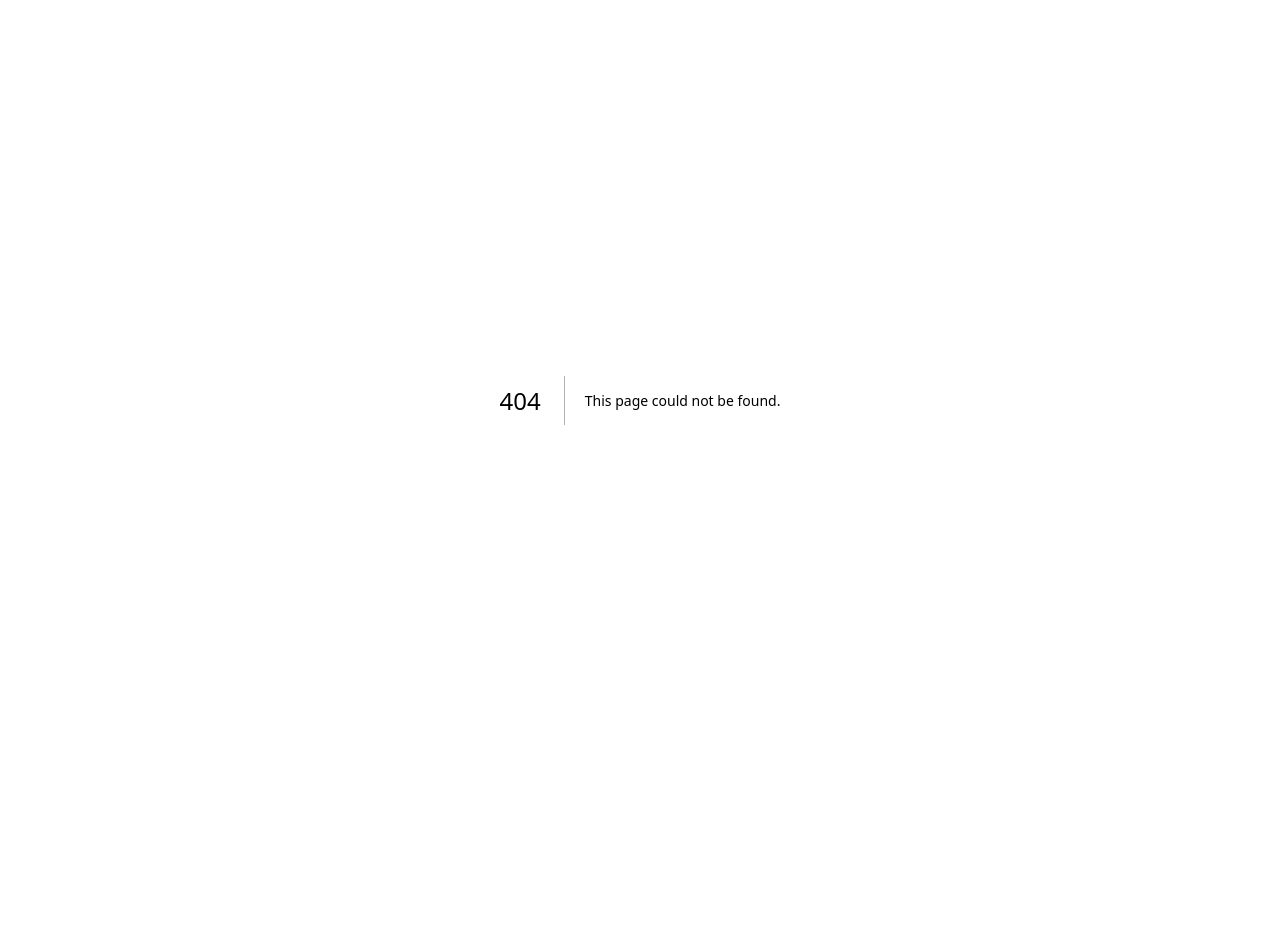
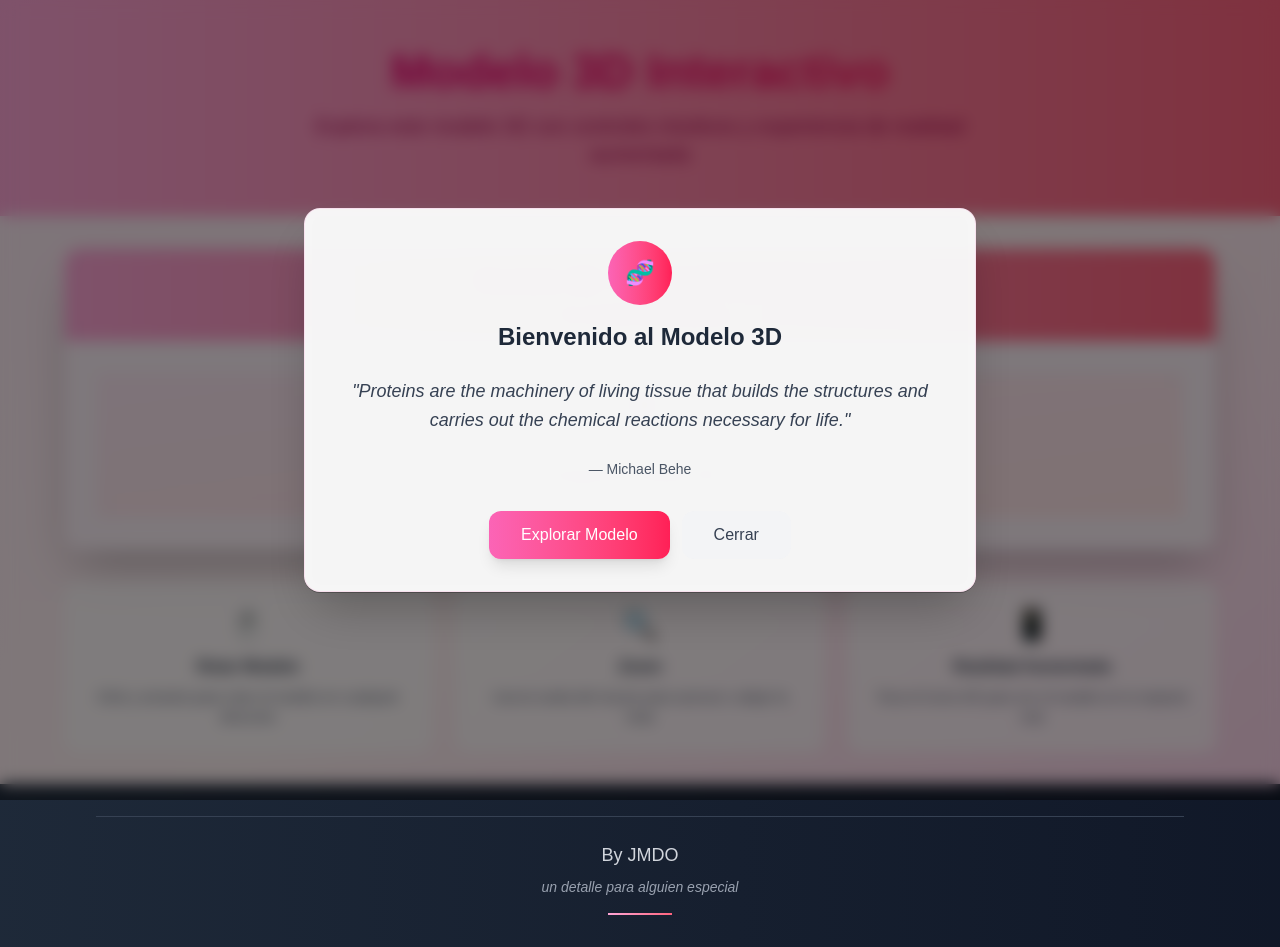
Before and after one commit to Devilleros/devilleros, a Next.js app: page /Nat in a window 1280 px wide. Before the commit this address had no page. Before the commit the page ends 800 px from the top, so only its background shows below. Built offline with nearby package versions, Linux system fonts and the light colour scheme.

Commit message:
15 de oct: modelo 3d primer test

```diff
--- /dev/null
+++ b/app/(contenido)/Nat/page.tsx
@@ -0,0 +1,171 @@
+'use client';
+
+import { useEffect, useState } from 'react';
+
+export default function NatPage() {
+  const [showModal, setShowModal] = useState(true);
+
+  useEffect(() => {
+    // Cargar el script de model-viewer dinámicamente
+    const script = document.createElement('script');
+    script.type = 'module';
+    script.src = 'https://unpkg.com/@google/model-viewer/dist/model-viewer.min.js';
+    document.head.appendChild(script);
+
+    return () => {
+      // Limpiar el script al desmontar el componente
+      const existingScript = document.querySelector('script[src*="model-viewer"]');
+      if (existingScript) {
+        document.head.removeChild(existingScript);
+      }
+    };
+  }, []);
+
+  const closeModal = () => {
+    setShowModal(false);
+  };
+
+  return (
+    <div className="min-h-screen bg-gradient-to-br from-pink-100 via-rose-50 to-pink-200 flex flex-col">
+      {/* Modal de bienvenida */}
+      {showModal && (
+        <div className="fixed inset-0 bg-black/50 backdrop-blur-sm flex items-center justify-center z-50 p-4">
+          <div className="bg-white/95 backdrop-blur-sm rounded-2xl shadow-2xl border border-pink-200/50 max-w-2xl w-full mx-4 transform transition-all duration-300 scale-100">
+            <div className="p-8 text-center">
+              <div className="mb-6">
+                <div className="w-16 h-16 bg-gradient-to-r from-pink-400 to-rose-500 rounded-full flex items-center justify-center mx-auto mb-4">
+                  <span className="text-2xl">🧬</span>
+                </div>
+                <h2 className="text-2xl font-bold text-gray-800 mb-4">
+                  Bienvenido al Modelo 3D
+                </h2>
+              </div>
+
+              <blockquote className="text-lg text-gray-700 italic leading-relaxed mb-6">
+                "Proteins are the machinery of living tissue that builds the structures and carries out the chemical reactions necessary for life."
+              </blockquote>
+
+              <p className="text-sm text-gray-600 mb-8">
+                — Michael Behe
+              </p>
+
+              <div className="flex flex-col sm:flex-row gap-3 justify-center">
+                <button
+                  onClick={closeModal}
+                  className="bg-gradient-to-r from-pink-400 to-rose-500 text-white px-8 py-3 rounded-xl font-medium hover:from-pink-500 hover:to-rose-600 transition-all duration-200 shadow-lg hover:shadow-xl"
+                >
+                  Explorar Modelo
+                </button>
+                <button
+                  onClick={closeModal}
+                  className="bg-gray-100 text-gray-700 px-8 py-3 rounded-xl font-medium hover:bg-gray-200 transition-all duration-200"
+                >
+                  Cerrar
+                </button>
+              </div>
+            </div>
+          </div>
+        </div>
+      )}
+      {/* Header con gradiente */}
+      <div className="bg-gradient-to-r from-pink-300 to-rose-400 text-pink-900 py-12">
+        <div className="max-w-6xl mx-auto px-8 text-center">
+          <h1 className="text-5xl font-bold mb-4 bg-gradient-to-r from-pink-600 to-rose-500 bg-clip-text text-transparent">
+            Modelo 3D Interactivo
+          </h1>
+          <p className="text-xl text-pink-800 max-w-2xl mx-auto">
+            Explora este modelo 3D con controles intuitivos y experiencia de realidad aumentada
+          </p>
+        </div>
+      </div>
+
+      {/* Contenido principal */}
+      <div className="flex-1 flex items-center justify-center p-8">
+        <div className="w-full max-w-6xl">
+          {/* Contenedor del modelo con diseño mejorado */}
+          <div className="bg-pink-50/95 backdrop-blur-sm rounded-2xl shadow-2xl border border-pink-200/50 overflow-hidden">
+            <div className="bg-gradient-to-r from-pink-300 to-rose-400 p-4">
+              <h2 className="text-2xl font-semibold text-pink-900 text-center">
+                Modelo 3D - Lacasa POXA1b
+              </h2>
+              <p className="text-sm text-pink-800 text-center mt-2">
+                Por Natalia Gil Traslaviña              </p>
+            </div>
+
+            <div className="p-8">
+              {/* @ts-ignore */}
+              <model-viewer
+                src="/modelo3d/ensayo.glb"
+                alt="Modelo 3D Ensayo"
+                auto-rotate
+                camera-controls
+                ar
+                ios-src="/modelo3d/ensayo.glb"
+                style={{
+                  width: '100%',
+                  height: '600px',
+                  backgroundColor: 'linear-gradient(135deg, #fdf2f8 0%, #fce7f3 100%)',
+                  borderRadius: '12px'
+                }}
+              >
+                <div className="poster" slot="poster">
+                  <div className="flex items-center justify-center h-full bg-gradient-to-br from-pink-100 to-rose-100">
+                    <div className="text-center">
+                      <div className="relative">
+                        <div className="animate-spin rounded-full h-16 w-16 border-4 border-pink-200 border-t-pink-400 mx-auto mb-6"></div>
+                        <div className="absolute inset-0 flex items-center justify-center">
+                          <div className="w-8 h-8 bg-gradient-to-r from-pink-300 to-rose-400 rounded-full animate-pulse"></div>
+                        </div>
+                      </div>
+                      <p className="text-pink-700 font-medium text-lg">Cargando modelo 3D...</p>
+                      <p className="text-pink-500 text-sm mt-2">Por favor espera un momento</p>
+                    </div>
+                  </div>
+                </div>
+              {/* @ts-ignore */}
+              </model-viewer>
+            </div>
+          </div>
+
+          {/* Instrucciones mejoradas */}
+          <div className="mt-8 grid md:grid-cols-3 gap-6">
+            <div className="bg-white/60 backdrop-blur-sm rounded-xl p-6 text-center border border-white/20">
+              <div className="text-3xl mb-3">🖱️</div>
+              <h3 className="font-semibold text-gray-800 mb-2">Rotar Modelo</h3>
+              <p className="text-gray-600 text-sm">Click y arrastra para rotar el modelo en cualquier dirección</p>
+            </div>
+
+            <div className="bg-white/60 backdrop-blur-sm rounded-xl p-6 text-center border border-white/20">
+              <div className="text-3xl mb-3">🔍</div>
+              <h3 className="font-semibold text-gray-800 mb-2">Zoom</h3>
+              <p className="text-gray-600 text-sm">Usa la rueda del mouse para acercar o alejar la vista</p>
+            </div>
+
+            <div className="bg-white/60 backdrop-blur-sm rounded-xl p-6 text-center border border-white/20">
+              <div className="text-3xl mb-3">📱</div>
+              <h3 className="font-semibold text-gray-800 mb-2">Realidad Aumentada</h3>
+              <p className="text-gray-600 text-sm">Toca el ícono AR para ver el modelo en tu espacio real</p>
+            </div>
+          </div>
+        </div>
+      </div>
+
+      {/* Pie de página personalizado */}
+      <footer className="bg-gradient-to-r from-gray-800 to-gray-900 text-white py-8">
+        <div className="max-w-6xl mx-auto px-8 text-center">
+          <div className="border-t border-gray-700 pt-6">
+            <p className="text-lg font-medium text-gray-300 mb-2">
+              By JMDO
+            </p>
+            <p className="text-sm text-gray-400 italic">
+              un detalle para alguien especial
+            </p>
+            <div className="mt-4 flex justify-center">
+              <div className="w-16 h-0.5 bg-gradient-to-r from-pink-300 to-rose-400"></div>
+            </div>
+          </div>
+        </div>
+      </footer>
+    </div>
+  );
+}
--- a/app/(contenido)/layout.tsx
+++ b/app/(contenido)/layout.tsx
@@ -1,9 +1,15 @@
+'use client';
+
 import Navbar from "../components/Navbar";
+import { usePathname } from "next/navigation";
 
 export default function ContenidoLayout({children}: Readonly<{children: React.ReactNode}>) {
+    const pathname = usePathname();
+    const shouldShowNavbar = pathname !== '/Nat';
+
     return (
         <div>
-            <Navbar/>
+            {shouldShowNavbar && <Navbar/>}
             {children}
         </div>
 );
--- a/package.json
+++ b/package.json
@@ -11,7 +11,7 @@
   "dependencies": {
     "better-auth": "^1.2.7",
     "lucide-react": "^0.488.0",
-    "next": "15.3.0",
+    "next": "^15.5.5",
     "nextjs": "file:",
     "react": "^19.0.0",
     "react-dom": "^19.0.0"
```
Also changed, not shown: 1 other file (tests, documents, lock files or other folders).
